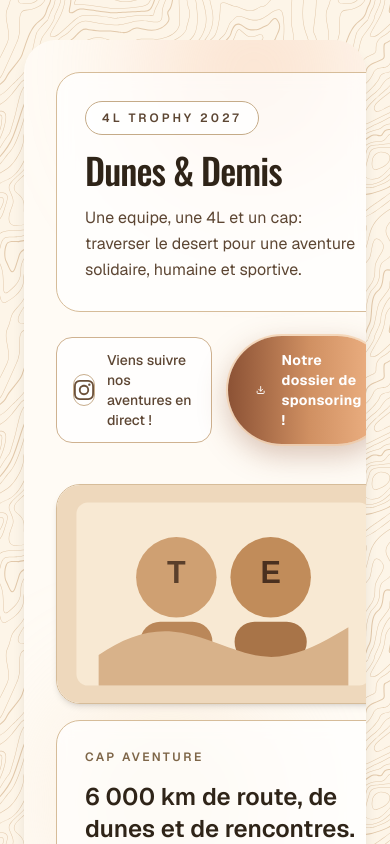
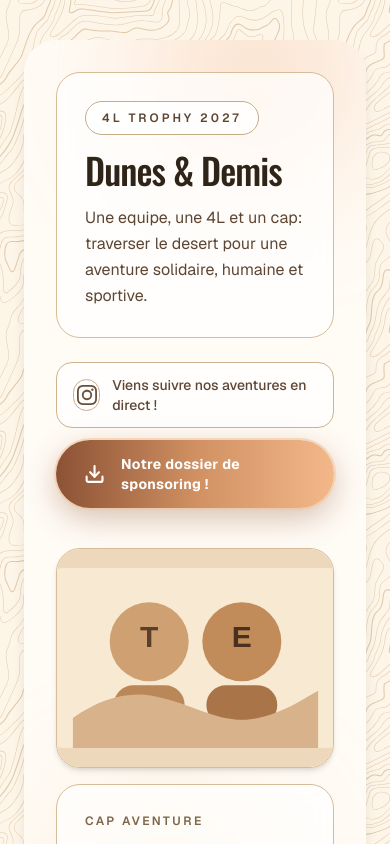
Before and after one commit to Thigaab/Dunes-Demis, a Next.js app: page / in a window 390 px wide. Shown: the top 844 px of the page. Built offline with nearby package versions, Linux system fonts and the light colour scheme.

Commit message:
test new mobile version

```diff
--- a/src/app/page.tsx
+++ b/src/app/page.tsx
@@ -107,12 +107,12 @@
                   humaine et sportive.
                 </p>
               </div>
-              <div className="flex flex-row items-center gap-4">
+              <div className="flex flex-col items-stretch gap-3 sm:flex-row sm:items-center sm:gap-4">
                 <a
                   href={teamInstagramLink}
                   target="_blank"
                   rel="noopener noreferrer"
-                  className="inline-flex w-fit items-center gap-3 rounded-2xl border border-[#cfb290] bg-white/80 px-4 py-3 text-[#5d4633] transition hover:bg-[#f8e1c9]"
+                  className="inline-flex w-full items-center justify-center gap-3 rounded-2xl border border-[#cfb290] bg-white/80 px-4 py-3 text-[#5d4633] transition hover:bg-[#f8e1c9] sm:w-fit"
                 >
                   <span className="inline-flex h-8 w-8 items-center justify-center rounded-full border border-[#c8ae8d] bg-white text-[#6b5039]">
                     <SocialIconSvg icon={siInstagram} />
@@ -122,7 +122,7 @@
                 <a
                   href="/dossier-sponsoring.pdf"
                   download
-                  className="group relative inline-flex w-fit items-center gap-4 overflow-hidden rounded-full bg-linear-to-r from-[#8c5235] via-[#d09062] to-[#f3b88a] px-7 py-3.5 text-sm font-bold tracking-wide text-white shadow-[0_10px_30px_rgba(140,82,53,0.35)] ring-2 ring-[#f3c99f]/60 transition hover:-translate-y-0.5 hover:shadow-[0_14px_34px_rgba(140,82,53,0.5)] hover:ring-[#f8ddbf]"
+                  className="group relative inline-flex w-full items-center justify-center gap-4 overflow-hidden rounded-full bg-linear-to-r from-[#8c5235] via-[#d09062] to-[#f3b88a] px-7 py-3.5 text-sm font-bold tracking-wide text-white shadow-[0_10px_30px_rgba(140,82,53,0.35)] ring-2 ring-[#f3c99f]/60 transition hover:-translate-y-0.5 hover:shadow-[0_14px_34px_rgba(140,82,53,0.5)] hover:ring-[#f8ddbf] sm:w-fit"
                 >
                   <span className="absolute inset-0 bg-[radial-gradient(circle_at_top,rgba(255,255,255,0.36),transparent_55%)] opacity-0 transition group-hover:opacity-100" />
                   <Download className="relative" strokeWidth={2.4} />
```
